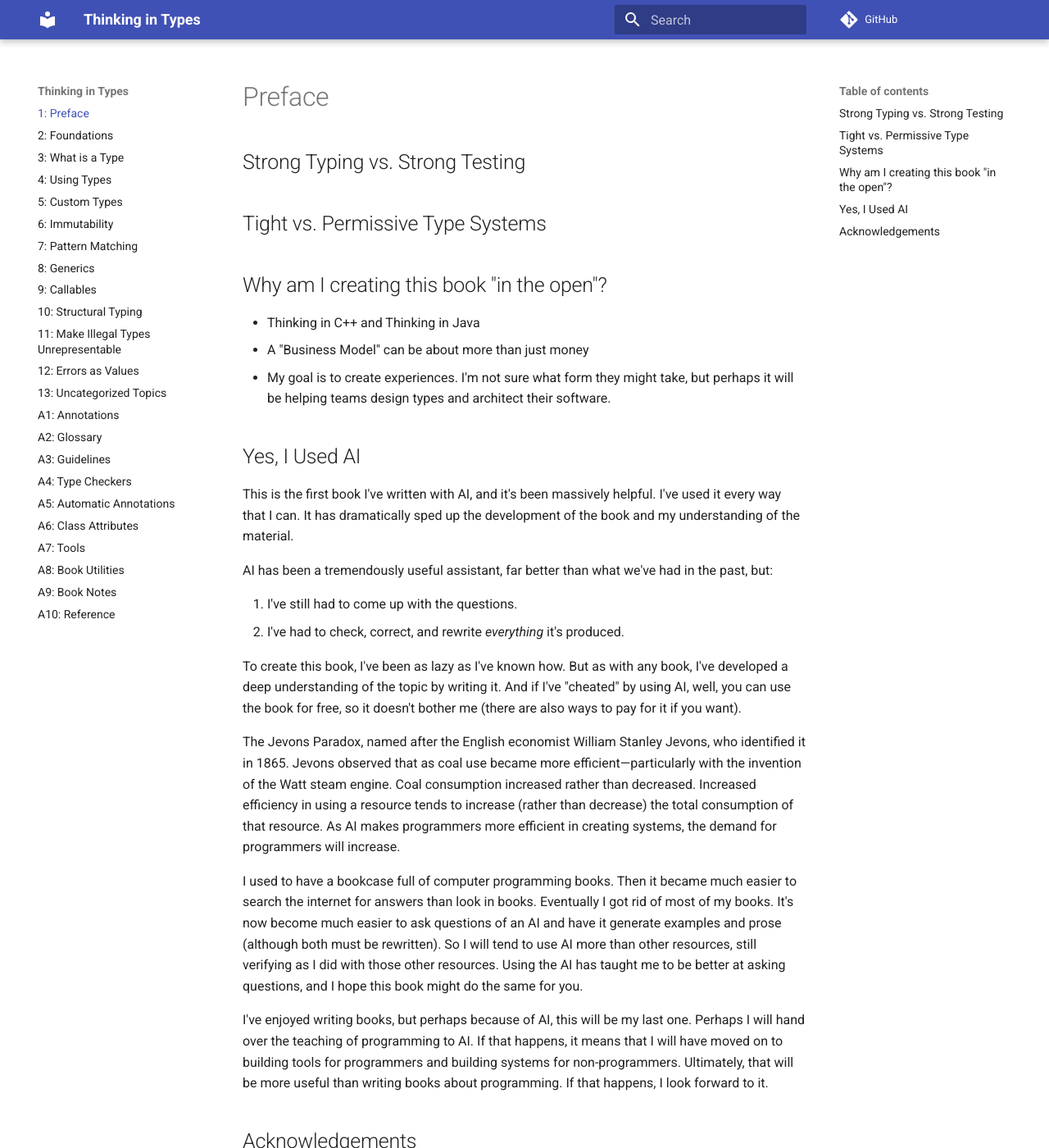
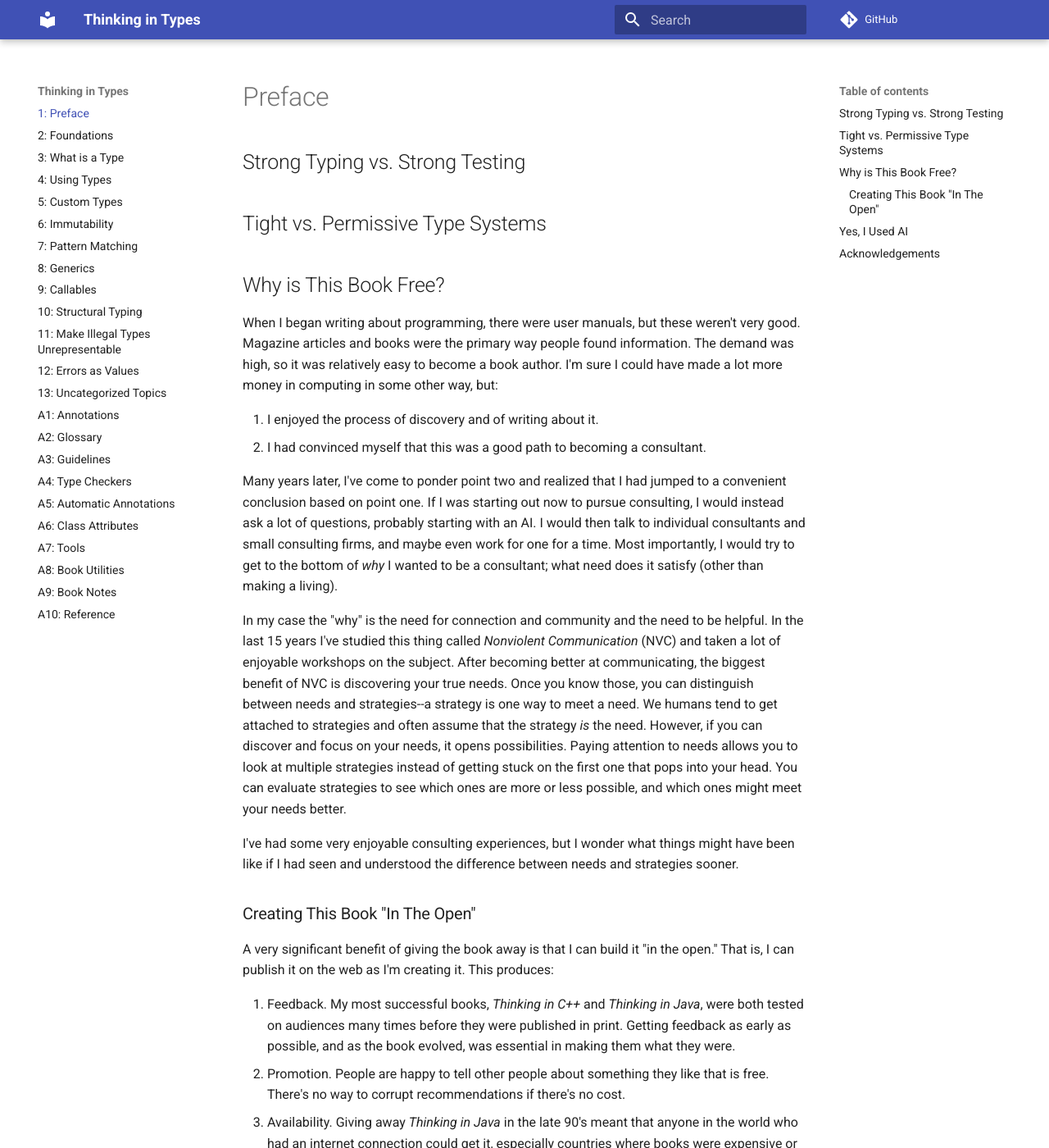
Before and after one commit to ThinkingInTypes/ThinkingInTypes.github.io, an MkDocs documentation site: the page built from Chapters/C01_Preface.md, in a window 1280 px wide and 1400 px high. Shown: the whole window at 82% size. Built offline with MkDocs 1.6.1 and Material for MkDocs 9.7.7, drawn with Linux system fonts in a browser that asks for light colours; comment, search, counter and statistics services are not loaded; some of the changed text lies outside the part shown.

Commit message:
Update C01_Preface.md

```diff
--- a/Chapters/C01_Preface.md
+++ b/Chapters/C01_Preface.md
@@ -4,9 +4,46 @@
 
 ## Tight vs. Permissive Type Systems
 
-## Why am I creating this book "in the open"?
+## Why is This Book Free?
 
-- Thinking in C++ and Thinking in Java
+When I began writing about programming, there were user manuals, but these weren't very good.
+Magazine articles and books were the primary way people found information.
+The demand was high, so it was relatively easy to become a book author.
+I'm sure I could have made a lot more money in computing in some other way, but:
+
+1. I enjoyed the process of discovery and of writing about it.
+2. I had convinced myself that this was a good path to becoming a consultant.
+
+Many years later, I've come to ponder point two and realized that I had jumped to a convenient conclusion based on point one.
+If I was starting out now to pursue consulting, I would instead ask a lot of questions, probably starting with an AI.
+I would then talk to individual consultants and small consulting firms, and maybe even work for one for a time.
+Most importantly, I would try to get to the bottom of _why_ I wanted to be a consultant; what need does it satisfy (other than making a living).
+
+In my case the "why" is the need for connection and community and the need to be helpful.
+In the last 15 years I've studied this thing called _Nonviolent Communication_ (NVC) and taken a lot of enjoyable workshops on the subject.
+After becoming better at communicating, the biggest benefit of NVC is discovering your true needs.
+Once you know those, you can distinguish between needs and strategies--a strategy is one way to meet a need.
+We humans tend to get attached to strategies and often assume that the strategy _is_ the need.
+However, if you can discover and focus on your needs, it opens possibilities.
+Paying attention to needs allows you to look at multiple strategies instead of getting stuck on the first one that pops into your head.
+You can evaluate strategies to see which ones are more or less possible, and which ones might meet your needs better.
+
+I've had some very enjoyable consulting experiences,
+but I wonder what things might have been like if I had seen and understood the difference between needs and strategies sooner.
+
+### Creating This Book "In The Open"
+
+A very significant benefit of giving the book away is that I can build it "in the open."
+That is, I can publish it on the web as I'm creating it.
+This produces:
+
+1. Feedback. My most successful books, _Thinking in C++_ and _Thinking in Java_, were both tested on audiences many times before they were published in print.
+   Getting feedback as early as possible, and as the book evolved, was essential in making them what they were.
+2. Promotion. People are happy to tell other people about something they like that is free. There's no way to corrupt recommendations if there's no cost.
+3. Availability. Giving away _Thinking in Java_ in the late 90's meant that anyone in the world who had an internet connection could get it,
+   especially countries where books were expensive or prohibited in some way. And this produced more of point one.
+
+
 - A "Business Model" can be about more than just money
 - My goal is to create experiences. I'm not sure what form they might take, but perhaps it will be helping teams design types and architect their software.
 
```
